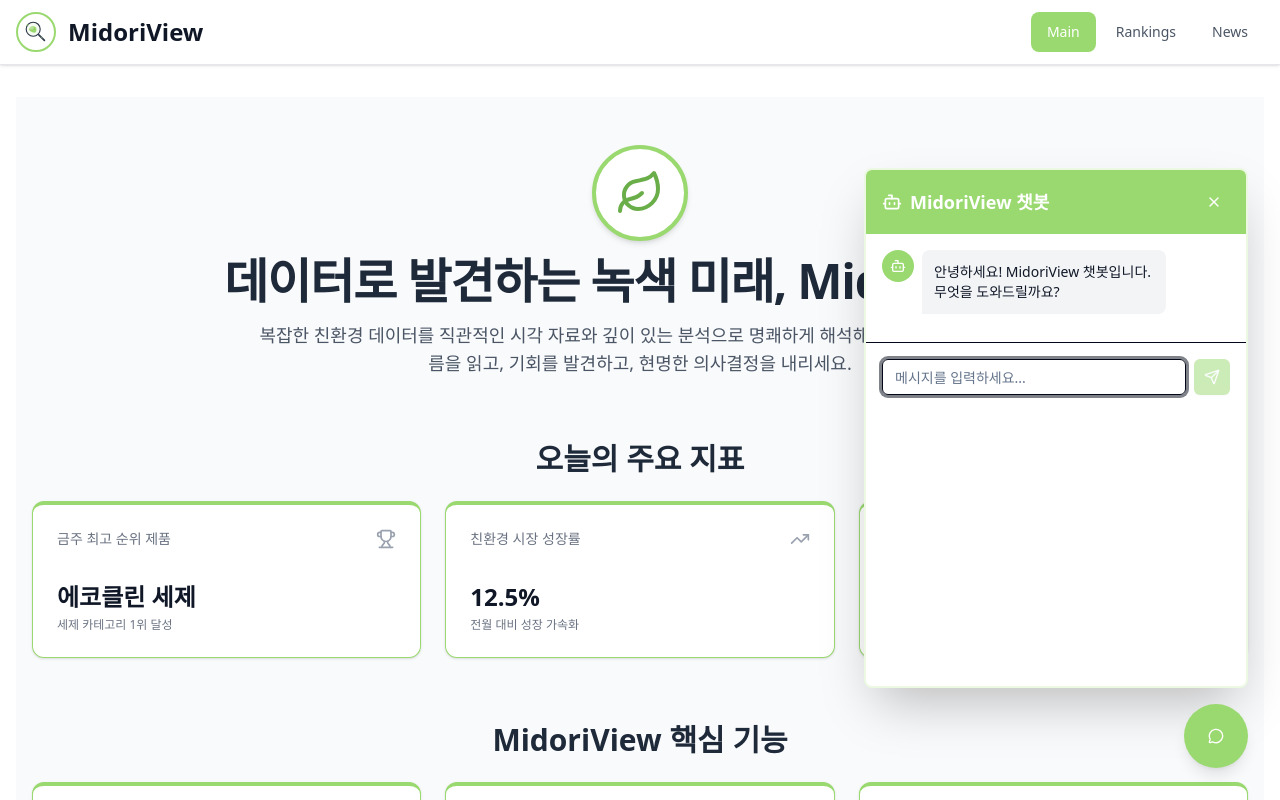
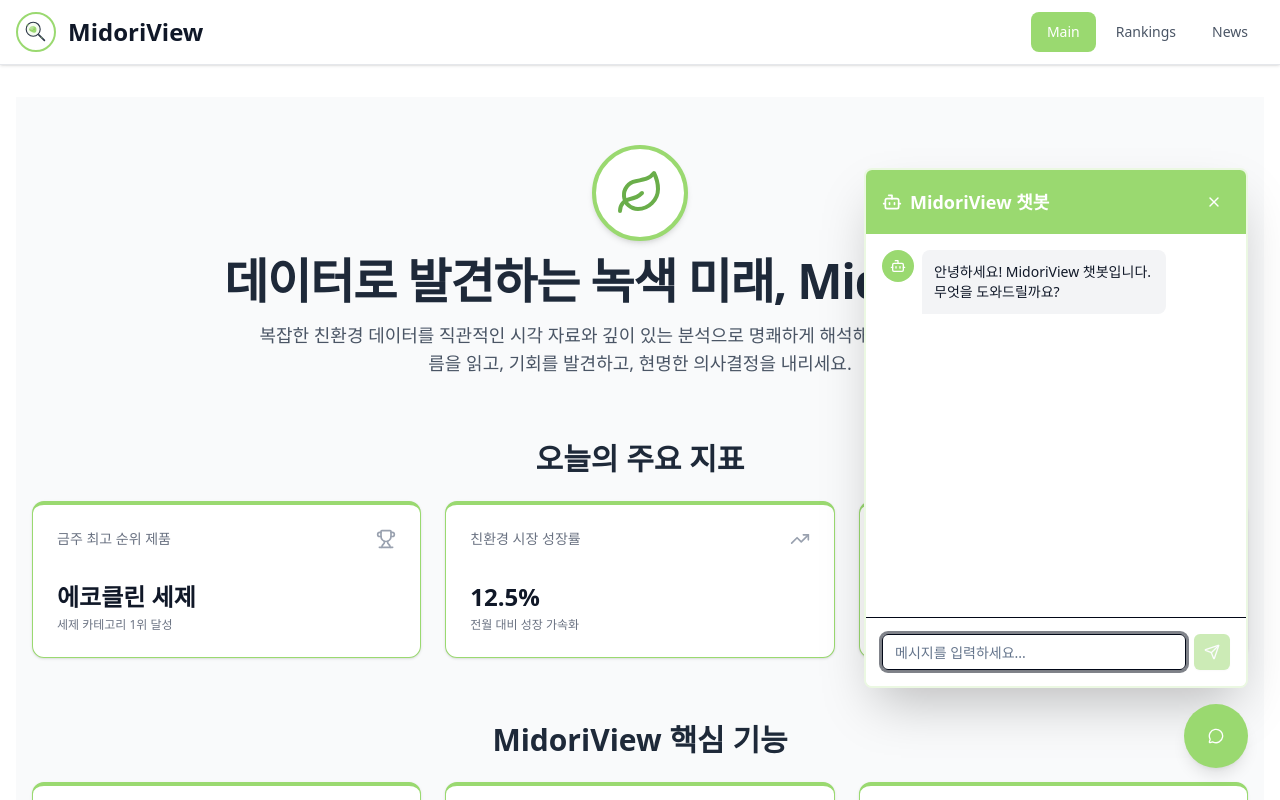
Before and after one commit to peter9889466/midori_view, a React (Vite) app in the folder midori-front/: page / in a window 1280 px wide. Both pictures are taken after a click on the button "챗봇 열기". Shown: the top 800 px of the page. Built offline with nearby package versions, Linux system fonts and the light colour scheme.

Commit message:
fix: chatbot fix

```diff
--- a/midori-front/src/components/chatbot-window.tsx
+++ b/midori-front/src/components/chatbot-window.tsx
@@ -85,7 +85,7 @@ export function ChatbotWindow({ isOpen, onClose }: ChatbotWindowProps) {
     if (!isOpen) return null;
     return (
         <div
-            className="fixed bottom-24 right-6 z-40 w-80 h-[480px] sm:w-96 sm:h-[520px] sm:bottom-28 sm:right-8 max-w-[calc(100vw-3rem)] shadow-2xl bg-white rounded-lg border-2 border-[#9AD970]/20 overflow-hidden"
+            className="fixed bottom-24 right-6 z-40 w-80 h-[480px] sm:w-96 sm:h-[520px] sm:bottom-28 sm:right-8 max-w-[calc(100vw-3rem)] shadow-2xl bg-white rounded-lg border-2 border-[#9AD970]/20 overflow-hidden flex flex-col"
         >
             {/* Fixed Header */}
             <div className="flex-shrink-0 flex flex-row items-center justify-between p-4 bg-[#9AD970] text-white">
```
